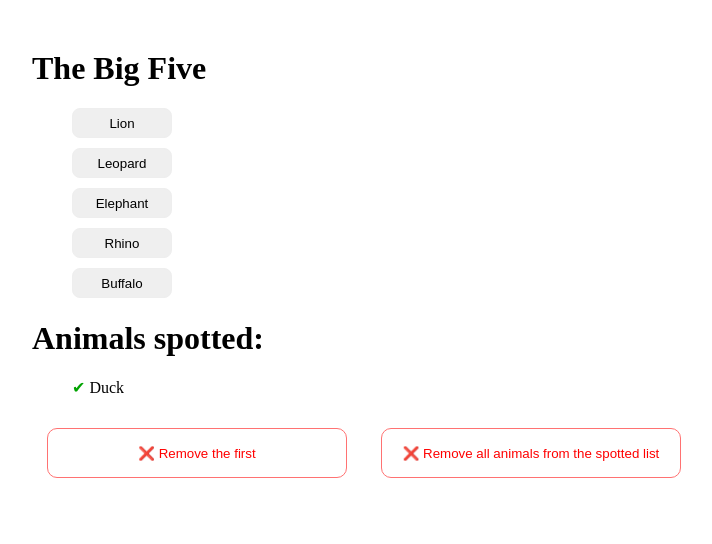
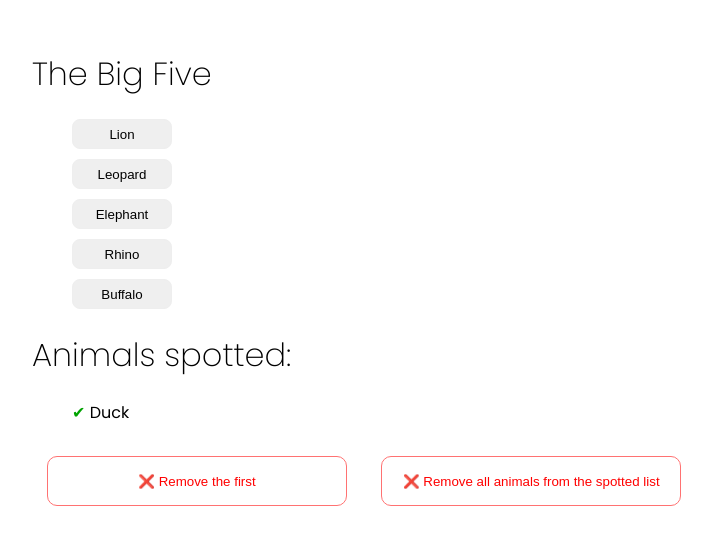
Before and after one commit to mpeters646/Level_19_Opdracht-DOM_Manipulatie-Dynamische-elementen-toevoegen-aan-de-dom, a plain HTML site: page index.html in a window 1280 px wide. Shown: the whole page, without its empty margins (224-936 px from the left). Drawn offline with Linux system fonts and the light colour scheme.

Commit message:
Updated index.html & style.css

```diff
--- a/index.html
+++ b/index.html
@@ -5,7 +5,7 @@
   <meta charset="UTF-8" />
   <meta name="viewport" content="width=device-width, initial-scale=1.0" />
   <meta http-equiv="X-UA-Compatible" content="ie=edge" />
-  <title>List of Animals</title>
+  <title>Opdracht: BIG 5</title>
   <link rel="stylesheet" href="style.css
   ">
   <script defer type="text/javascript" src="script.js"></script>
--- a/style.css
+++ b/style.css
@@ -1,6 +1,13 @@
+@import url('https://fonts.googleapis.com/css2?family=Poppins:wght@200;400;700&display=swap');
+
 .container {
+  font-family: 'Poppins', sans-serif;
   max-width: 768px;
   margin: 50px auto;
+}
+
+h1 {
+  font-weight: 300;
 }
 
 ul {
@@ -17,6 +24,7 @@ button {
   margin: 15px;
   border: 1px solid #eee;
   border-radius: 8px;
+  outline-color: #ccc;
   transition: all 500ms ease-in-out;
 }
 
@@ -26,6 +34,8 @@ button:hover {
   border: 1px solid #555;
   transform: scale(1.05);
 }
+
+button:outline {}
 
 .big-five-list-item button {
   width: 100px;
```
